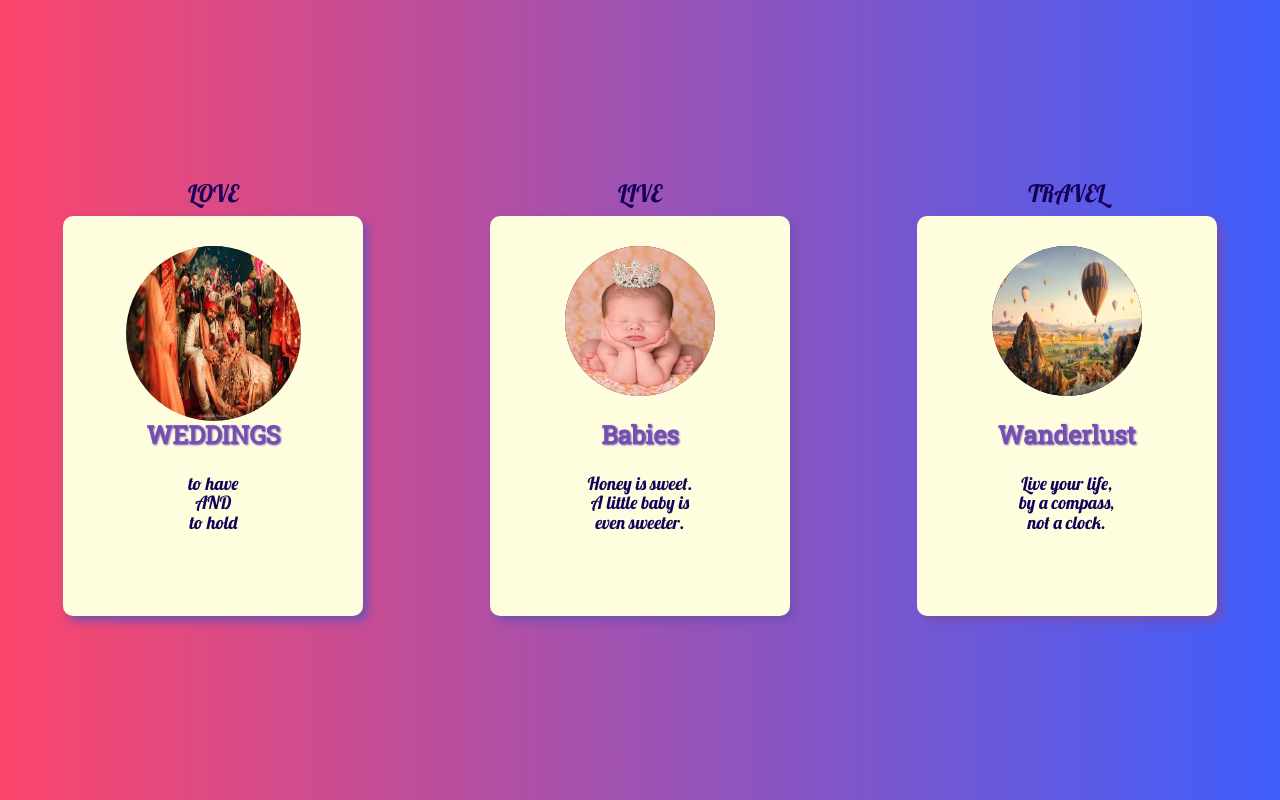
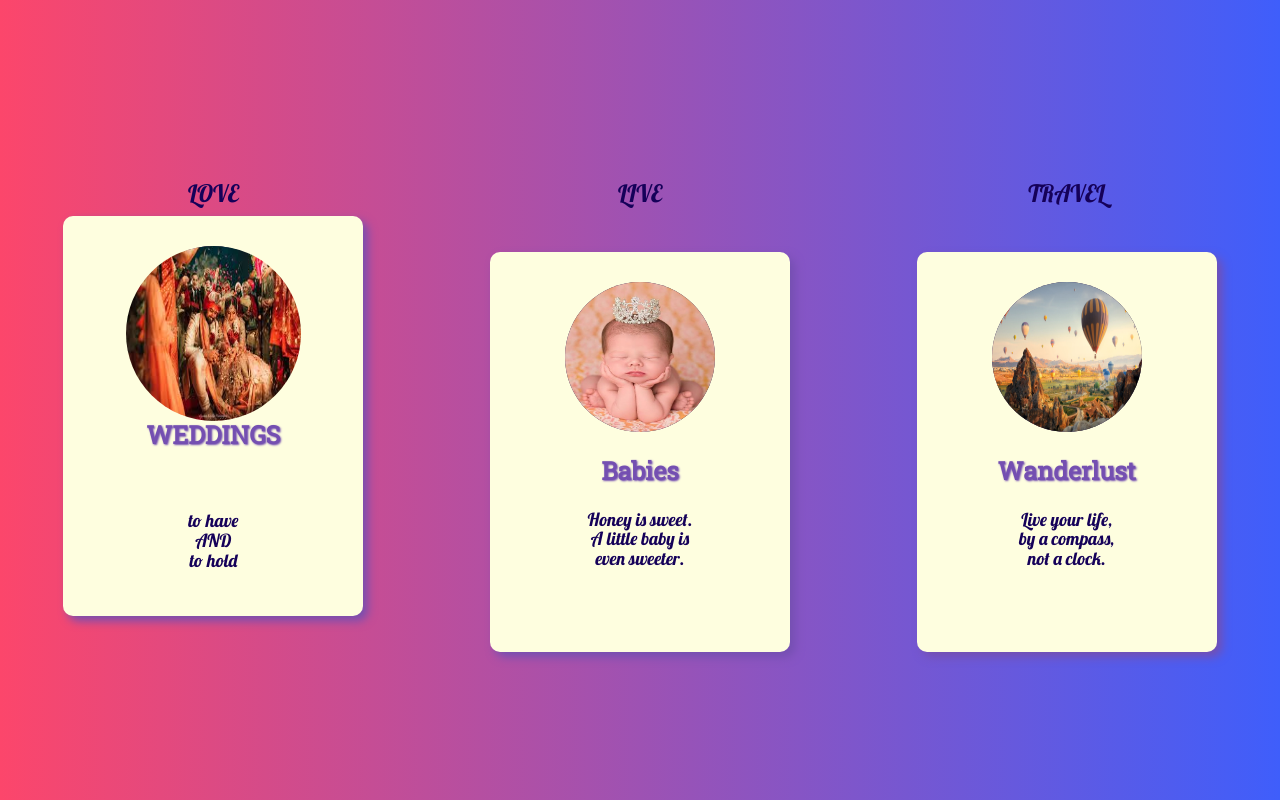
Before and after one commit to riddhimaniktalia/IEEE-CS_TASK-2, a plain HTML site: page index.html in a window 1280 px wide. Drawn offline with nearby package versions, Linux system fonts and the light colour scheme.

Commit message:
Update index.html

```diff
--- a/index.html
+++ b/index.html
@@ -33,7 +33,7 @@
               </div>
               <div class="card-txt">
                 <div class="card-txt-head">
-                  WEDDINGS
+                  WEDDINGS <br><br>
                 </div>
                 <div class="card-txt-content">
                   to have <br>
@@ -46,7 +46,7 @@
         </div>
         <div class="column">
           <div class="stepcount">
-            LIVE
+            LIVE <br><br>
           </div>
           <a href="index2.html">
             <div class="stepcard">
@@ -69,7 +69,7 @@
         </div>
         <div class="column">
           <div class="stepcount">
-            TRAVEL
+            TRAVEL <br><br>
           </div>
           <a href="index3.html">
             <div class="stepcard">
```
